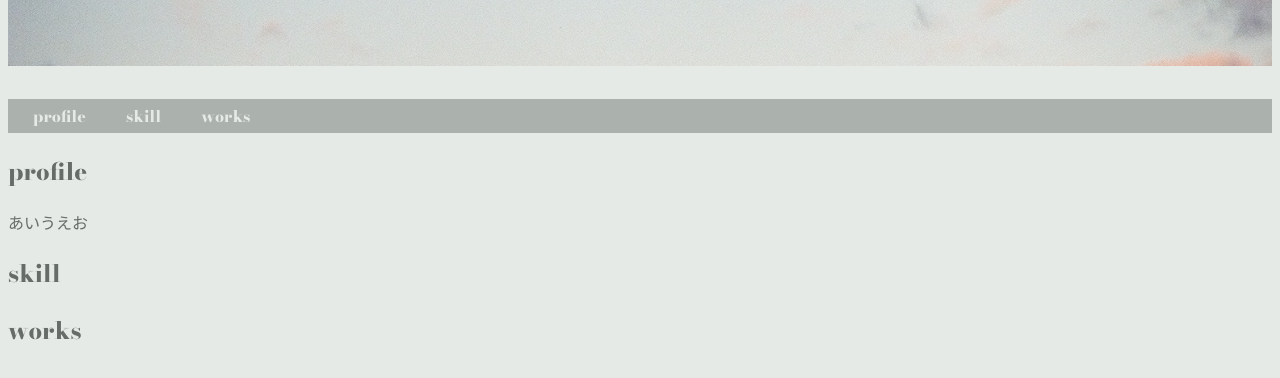
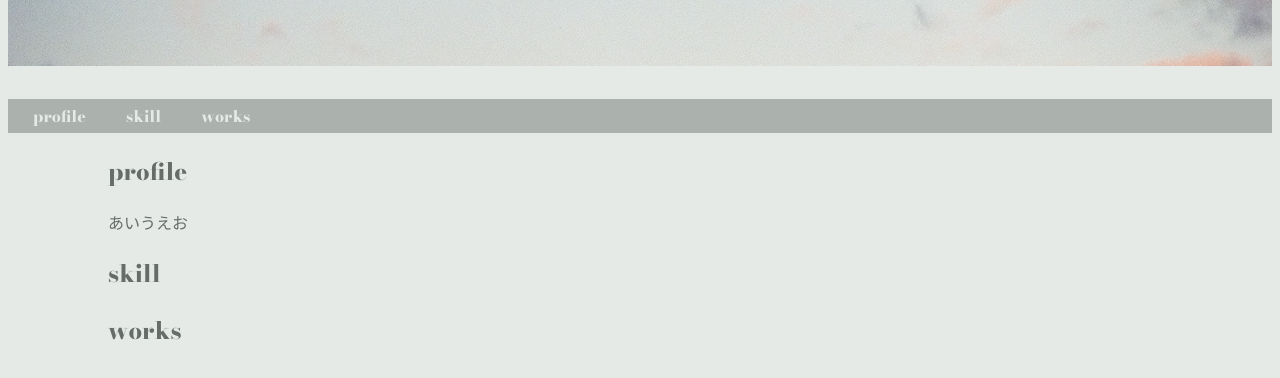
Before and after one commit to moeri/portfolio, a plain HTML site: page index.html in a window 1280 px wide. Shown: the part 228-606 px from the top of the page. Drawn offline with nearby package versions, Linux system fonts and the light colour scheme; a web font is replaced by a local one.

Commit message:
Update style.css

```diff
--- a/style.css
+++ b/style.css
@@ -5,7 +5,7 @@ body {
     color: #666c67;
 }
 main{
-    width: 1000px;
+    padding-left: 100px;
 }
 h1 {
     font-size:250%
```
